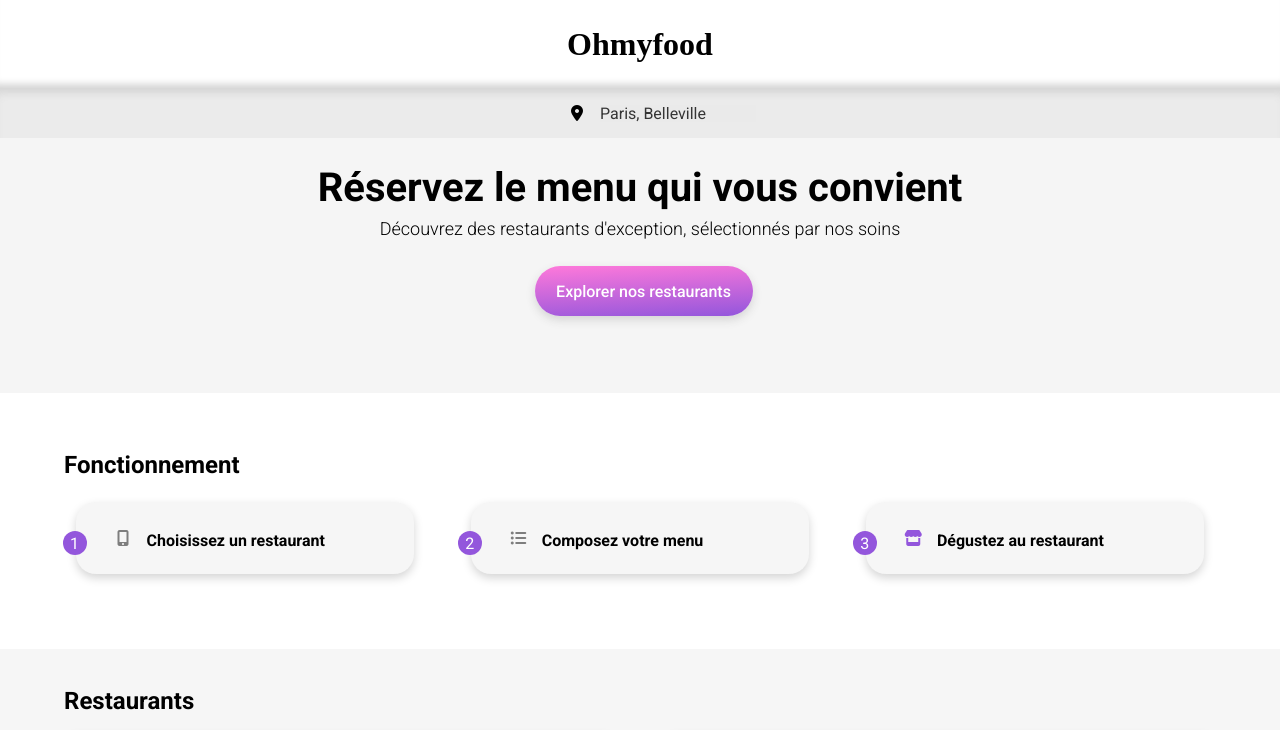
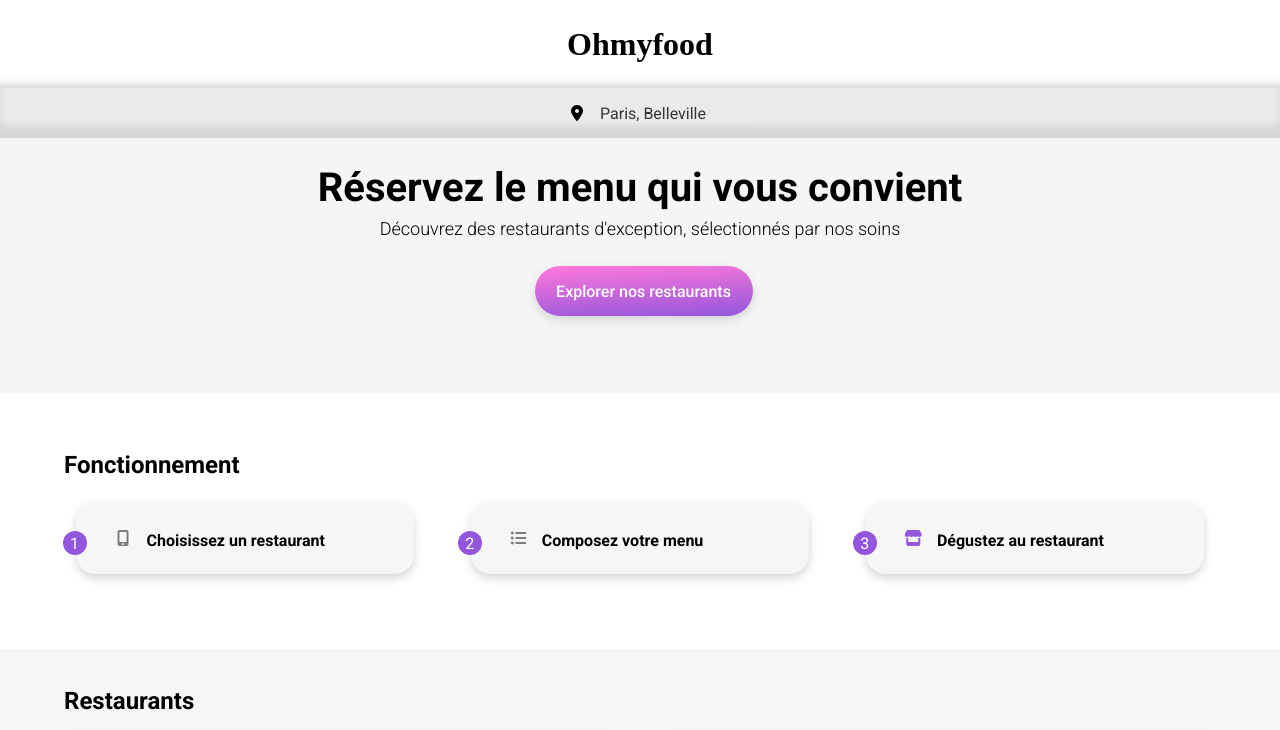
Before and after one commit to Primalinia/Ohmyfood, a website: page index.html in a window 1280 px wide. Shown: the top 730 px of the page. Drawn offline with Linux system fonts and the light colour scheme; grey boxes are pictures that could not be loaded; a web font is replaced by a local one.

Commit message:
box-shadow (localisation, modification haut+bas

```diff
--- a/scss/pages/_index.scss
+++ b/scss/pages/_index.scss
@@ -56,7 +56,7 @@ body {
     justify-content: center;
     align-items: center;
     background-color: darken($white, 8%);
-    box-shadow: inset 0 10px 8px -5px $shadow;
+    box-shadow: inset 0 -12px 10px 0px $shadow;
     gap: 17px;
 }
 
```
Also changed, not shown: css/style.css.
